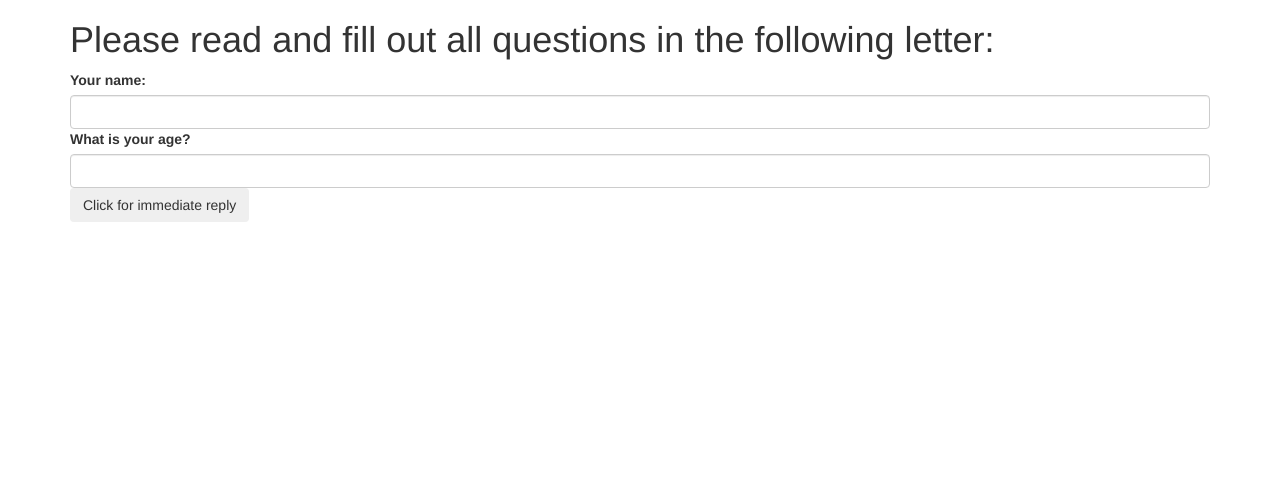
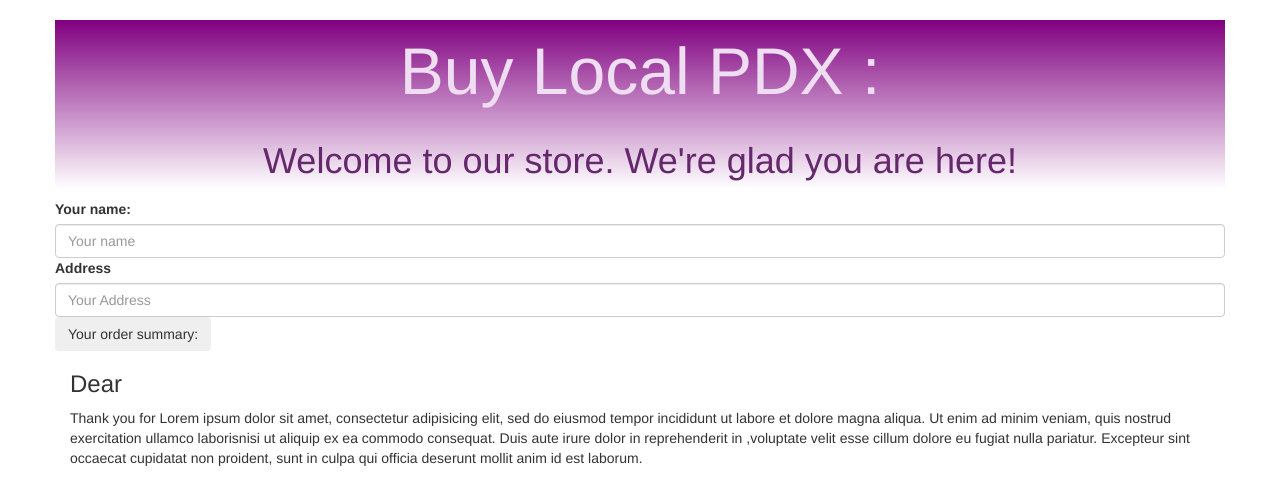
Before and after one commit to q4hmad/form1nameonly, a plain HTML site: page index.html in a window 1280 px wide. Drawn offline with Linux system fonts and the light colour scheme.

Commit message:
css changes

```diff
--- a/css/styles.css
+++ b/css/styles.css
@@ -1,3 +1,21 @@
+h1 {
+   color: #EFDEF1; font-family: "Helvetica Neue",Arial,sans-serif; font-size: 66px;
+   text-align: center; font-weight: 300; line-height: 1.5625;
+}
+h5 {
+  color:#65286C; font-family: "Helvetica Neue",Arial,sans-serif; font-size: 36px;
+  text-align: center; font-weight: 300; line-height: 1.5625;
+}
+
+
+}
+
 #letter {
   display: none;
 }
+#mainHeading {
+  background-image: linear-gradient(purple, white);
+}
+.btn (
+  text-align: center;
+  )
--- a/index.html
+++ b/index.html
@@ -9,21 +9,27 @@
   </head>
   <body>
     <div class="container">
-      <h1>Please read and fill out all questions in the following letter:</h1>
+      <div class="row"><div  id="mainHeading">
+      <h1>Buy Local PDX :</h1>
+      <h5>Welcome to our store. We're glad you are here!</h5>
+    </div>
+  </div>
+    <div class="row">
       <div id="nameForm">
         <form>
           <div class="get-name">
             <label for="theirName">Your name:</label>
-            <input id="theirName" class="form-control" type="text">
+            <input id="theirName" class="form-control" type="text" placeholder="Your name">
           </div>
-          <div class="get-name">
-            <label for"their age">What is your age?</label>
-            <input id="theirAge" type="text" class="form-control">
+          <div class="get-address">
+            <label for"their address">Address</label>
+            <input id="theirAddress" type="text" class="form-control" placeholder="Your Address">
           </div>
 
-          <button type="submit" class="btn">Click for immediate reply</button>
+          <button type="submit" class="btn">Your order summary:</button>
         </form>
       </div>
+    </div>
 
       <div id="letter">
         <h3>Dear <span class="theirName"></span></h3>
--- a/js/scripts.js
+++ b/js/scripts.js
@@ -1,13 +1,17 @@
 $(document).ready(function() {
   $("#nameForm form").submit(function(event) {
-    var blanks = ["theirName", "theirAge"];
-    blanks.forEach(function(blank){
-      var userInput = $("input#" + blank).val();
-      $("." + blank).text(userInput);
-    })
-
-    $("#letter").show();
-
+    var theirName = $("#theirName").val();
+    console.log(theirName);
+    var theirAddress = $("#theirAddress").val();
+    console.log(theirAddress);
+    // var blanks = ["theirName", "theirAge"];
+    // blanks.forEach(function(blank){
+    //   var userInput = $("input#" + blank).val();
+    //   $("." + blank).text(userInput);
+    // })
+    //
+    // $("#letter").show();
+    //
     event.preventDefault();
   });
 });
```
